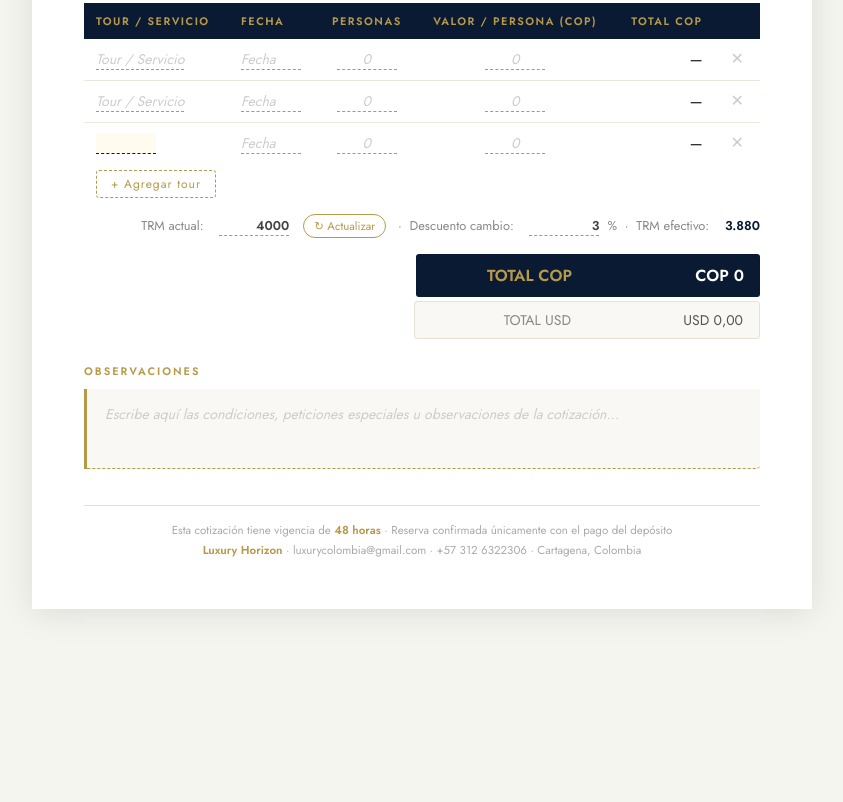
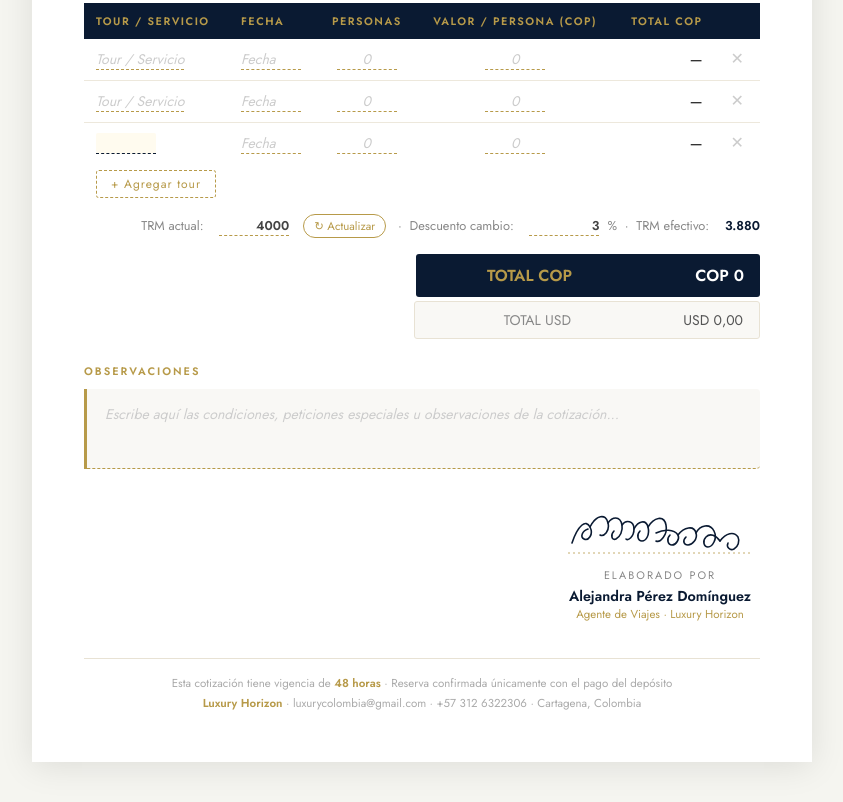
Before and after one commit to inferiore/luxuryhorizon, a plain HTML site: page website/cotizacion.html in a window 1280 px wide. Shown: the part 531-1333 px from the top of the page, without its empty margins (218-1061 px from the left). Before the commit the page ends 1180 px from the top, so only its background shows below. Drawn offline with nearby package versions, Linux system fonts and the light colour scheme; no server answers.

Commit message:
feat: agregar firma de Alejandra Pérez en cotización y recibo

```diff
--- a/website/cotizacion.html
+++ b/website/cotizacion.html
@@ -190,6 +190,12 @@
     .btn-del-row:hover { color: #e57373; }
 
     /* ── Print ── */
+    /* ── Firmas ── */
+    .firmas { display: grid; grid-template-columns: 1fr 1fr; gap: 40px; margin-top: 40px; }
+    .firma-box { text-align: center; }
+    .firma-line { border-top: 1px solid #0A1A32; padding-top: 8px; font-size: .78rem; color: #666; letter-spacing: 1px; }
+    .firma-name { font-weight: 600; color: #0A1A32; font-size: .85rem; margin-top: 2px; }
+
     @media print {
       body { background: #fff; padding: 0; }
       .page { box-shadow: none; padding: 32px 40px; }
@@ -320,6 +326,28 @@
   <div class="section-title">Observaciones</div>
   <div contenteditable spellcheck="false" class="obs-box placeholder" data-ph="Escribe aquí las condiciones, peticiones especiales u observaciones de la cotización...">Escribe aquí las condiciones, peticiones especiales u observaciones de la cotización...</div>
 
+  <!-- Firma -->
+  <div style="display:flex;justify-content:flex-end;margin-top:36px;">
+    <div style="text-align:center;">
+      <svg width="200" height="56" viewBox="0 0 200 56" fill="none" xmlns="http://www.w3.org/2000/svg" style="display:block;margin:0 auto;">
+        <path d="M12 38 C18 20, 26 14, 30 22 C34 30, 28 36, 24 34 C20 32, 22 26, 28 24" stroke="#0A1A32" stroke-width="1.6" stroke-linecap="round" fill="none"/>
+        <path d="M30 22 C36 10, 46 8, 48 18 C50 26, 44 32, 40 30" stroke="#0A1A32" stroke-width="1.6" stroke-linecap="round" fill="none"/>
+        <path d="M48 18 C52 12, 60 10, 62 20 C63 26, 60 32, 56 34 C52 36, 50 30, 54 26" stroke="#0A1A32" stroke-width="1.6" stroke-linecap="round" fill="none"/>
+        <path d="M62 20 C66 14, 74 16, 74 24 C74 32, 68 36, 66 34" stroke="#0A1A32" stroke-width="1.6" stroke-linecap="round" fill="none"/>
+        <path d="M74 24 C78 16, 86 14, 88 22 C90 30, 86 36, 82 36 C78 36, 76 30, 80 26" stroke="#0A1A32" stroke-width="1.6" stroke-linecap="round" fill="none"/>
+        <path d="M88 22 C94 12, 104 10, 106 20 C108 30, 100 38, 96 36" stroke="#0A1A32" stroke-width="1.6" stroke-linecap="round" fill="none"/>
+        <path d="M96 28 C104 24, 114 24, 118 30 C120 34, 116 40, 112 40 C108 40, 106 34, 110 30" stroke="#0A1A32" stroke-width="1.6" stroke-linecap="round" fill="none"/>
+        <path d="M118 30 C124 22, 134 20, 136 28 C138 34, 132 40, 128 40 C124 40, 122 36, 126 32" stroke="#0A1A32" stroke-width="1.6" stroke-linecap="round" fill="none"/>
+        <path d="M136 28 C140 20, 150 18, 154 26 C158 34, 152 42, 148 42 C144 42, 142 36, 146 32 C150 28, 156 30, 160 36" stroke="#0A1A32" stroke-width="1.6" stroke-linecap="round" fill="none"/>
+        <path d="M160 36 C166 28, 174 26, 178 32 C180 36, 178 42, 174 44 C170 46, 166 42, 168 38" stroke="#0A1A32" stroke-width="1.6" stroke-linecap="round" fill="none"/>
+        <path d="M8 48 L192 48" stroke="#B79A49" stroke-width="0.8" stroke-dasharray="2,3"/>
+      </svg>
+      <div style="font-size:.68rem;letter-spacing:2px;color:#888;margin-top:6px;">ELABORADO POR</div>
+      <div style="font-weight:600;color:#0A1A32;font-size:.9rem;margin-top:3px;">Alejandra Pérez Domínguez</div>
+      <div style="font-size:.72rem;color:#B79A49;">Agente de Viajes · Luxury Horizon</div>
+    </div>
+  </div>
+
   <!-- Footer -->
   <div class="footer">
     Esta cotización tiene vigencia de <strong>48 horas</strong> · Reserva confirmada únicamente con el pago del depósito<br>
```
Also changed, not shown: website/recibo-pago.html (+13 -4 lines).
